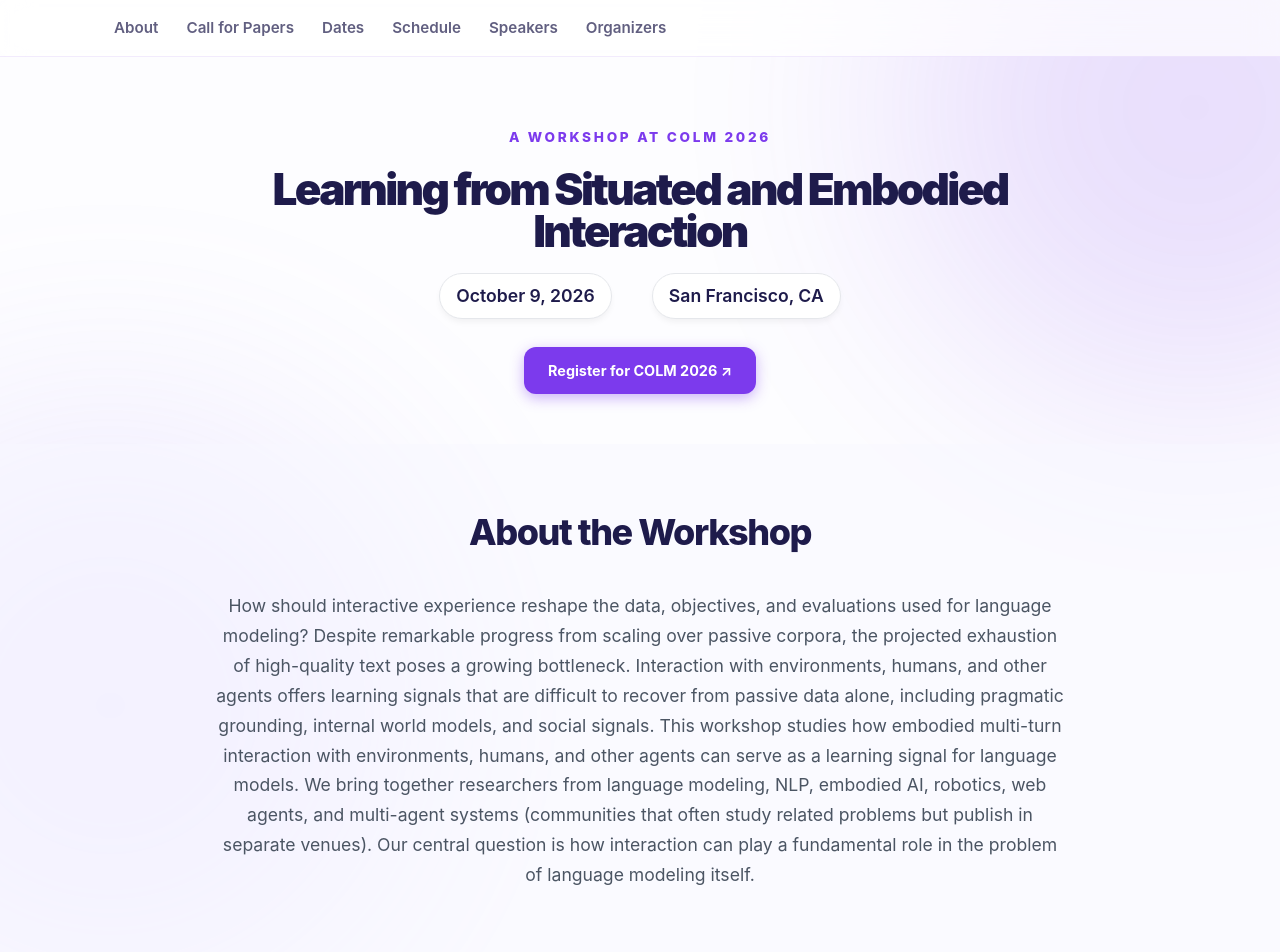
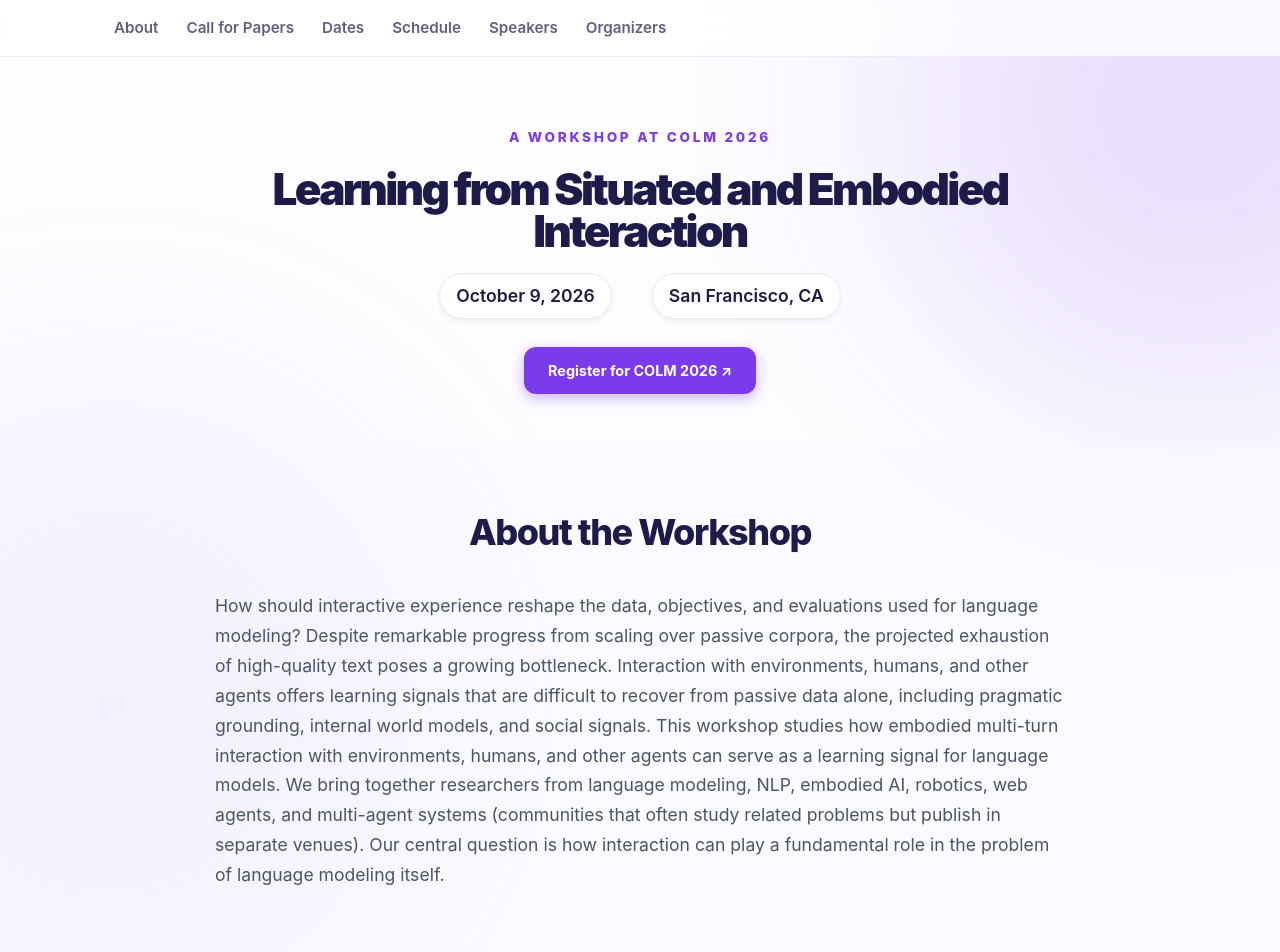
Before and after one commit to learning-situated-interaction/learning-situated-interaction.github.io, a React (Vite) app: page / in a window 1280 px wide. Shown: the top 952 px of the page. Built offline with nearby package versions, Linux system fonts and the light colour scheme.

Commit message:
Update main.jsx

```diff
--- a/src/main.jsx
+++ b/src/main.jsx
@@ -53,7 +53,7 @@
           <div className="container">
             <div className="section-header">
               <h2>About the Workshop</h2>
-              <div className="abstract">
+              <div className="abstract" style={{ textAlign: 'left' }}>
                 <p>
                   How should interactive experience reshape the data, objectives, and evaluations used for language modeling?
                   Despite remarkable progress from scaling over passive corpora, the projected exhaustion of high-quality text poses a growing bottleneck.
```
